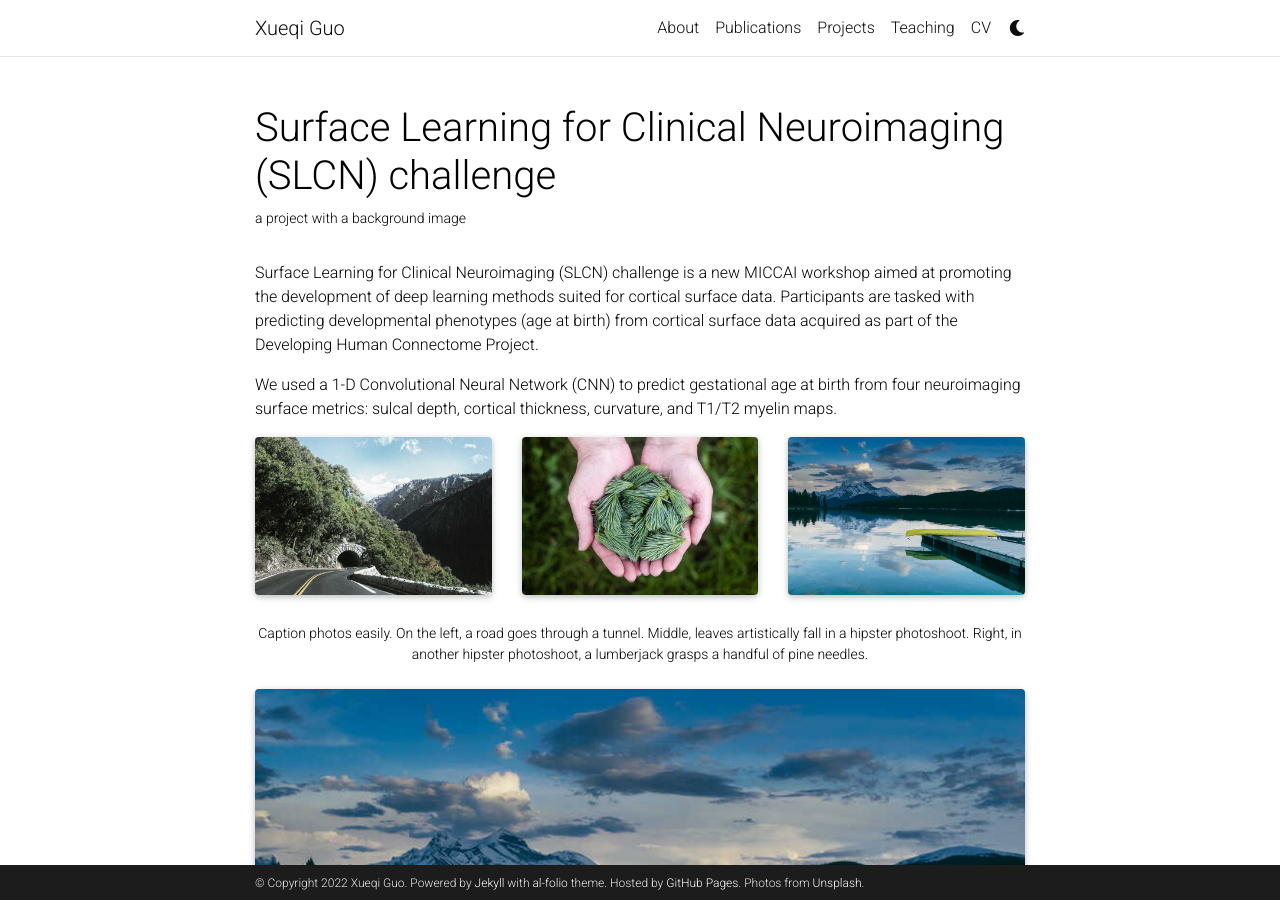
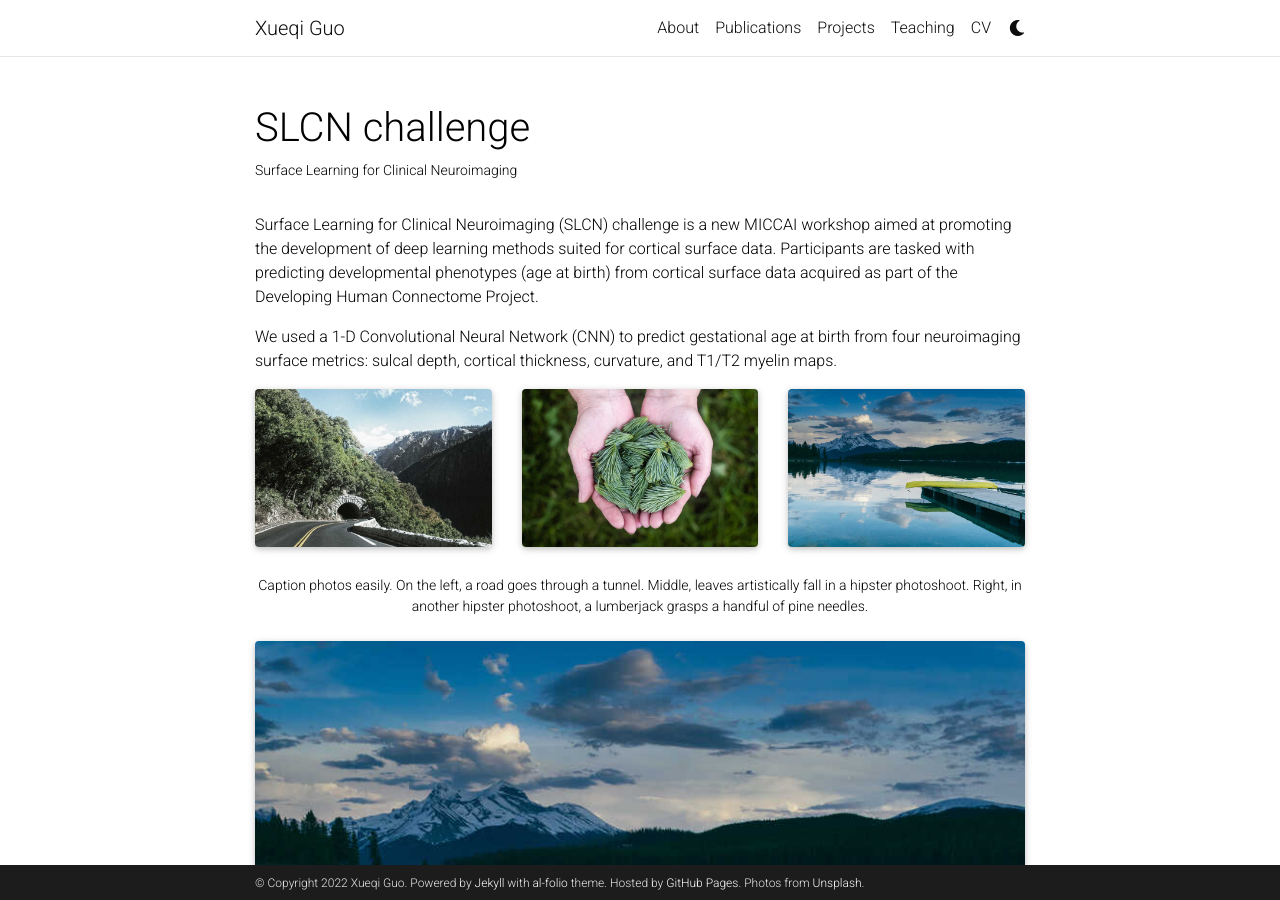
Before and after one commit to gxq1998/gxq1998.github.io, a Jekyll site: the page built from _projects/1_project.md, in a window 1280 px wide and 900 px high. Built offline with Jekyll 4.4.1, drawn with Linux system fonts in a browser that asks for light colours; full-size pictures stand in for the smaller copies a plugin makes; comment, search, counter and statistics services are not loaded; a style sheet for code colours, icons or effects is not loaded.

Commit message:
Update 1_project.md

```diff
--- a/_projects/1_project.md
+++ b/_projects/1_project.md
@@ -1,8 +1,8 @@
 ---
 layout: page
-title: Surface Learning for Clinical Neuroimaging (SLCN) challenge
-description: a project with a background image
-img: assets/img/SLCN_Banner_Final.jpg
+title: SLCN challenge
+description: Surface Learning for Clinical Neuroimaging
+img: assets/img/SLCN_Banner_Final.jpeg
 importance: 1
 category: work
 ---
```
